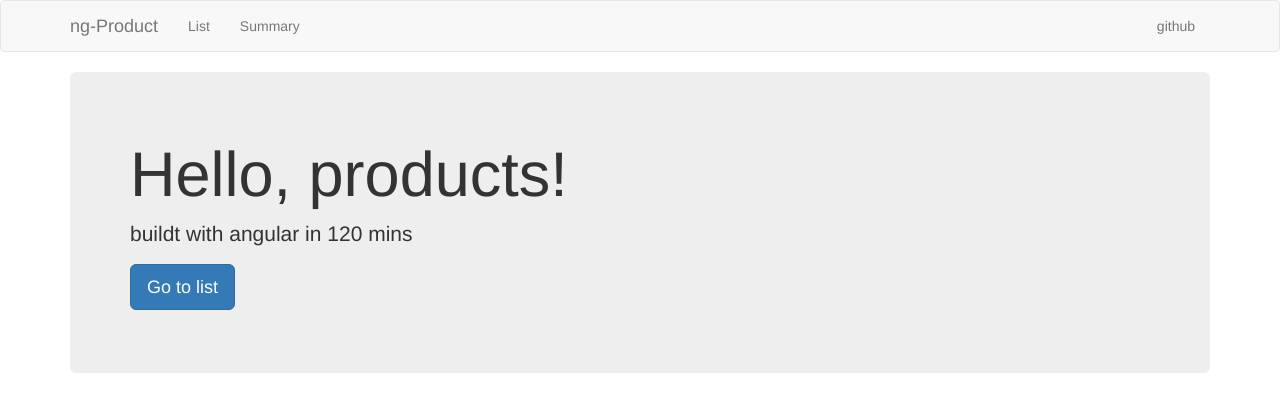
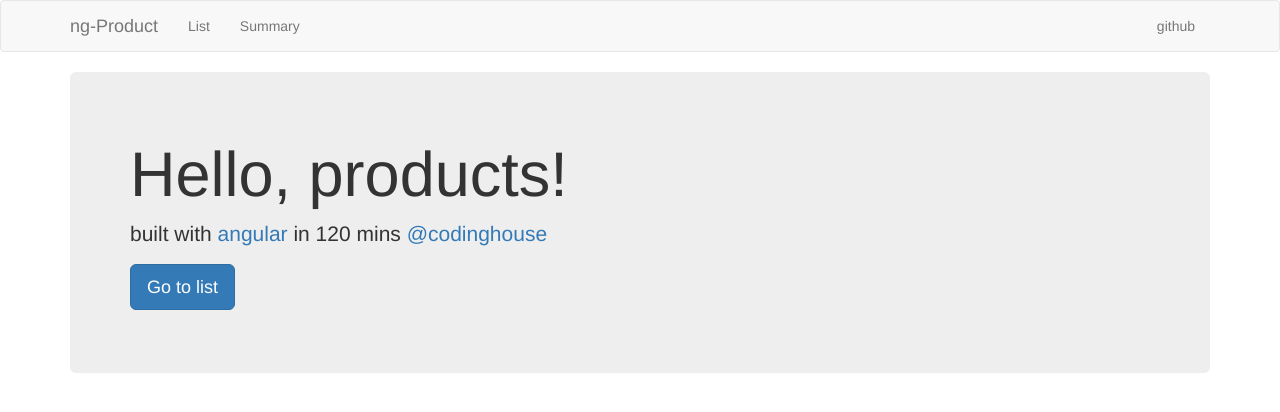
Before and after one commit to amazingandyyy/ng-product, a plain HTML site: page index.html in a window 1280 px wide. Drawn offline with nearby package versions, Linux system fonts and the light colour scheme; some packages are replaced by stand-ins of ours.

Commit message:
add coding house like
add coding house like

```diff
--- a/home.html
+++ b/home.html
@@ -1,5 +1,5 @@
 <div class="jumbotron">
   <h1>Hello, products!</h1>
-  <p>buildt with angular in 120 mins</p>
+  <p>built with <a href="https://angularjs.org/">angular</a> in 120 mins <a href="http://codinghouse.co/">@codinghouse</a></p>
   <p><a class="btn btn-primary btn-lg" ui-sref="list" role="button">Go to list</a></p>
 </div>
```
